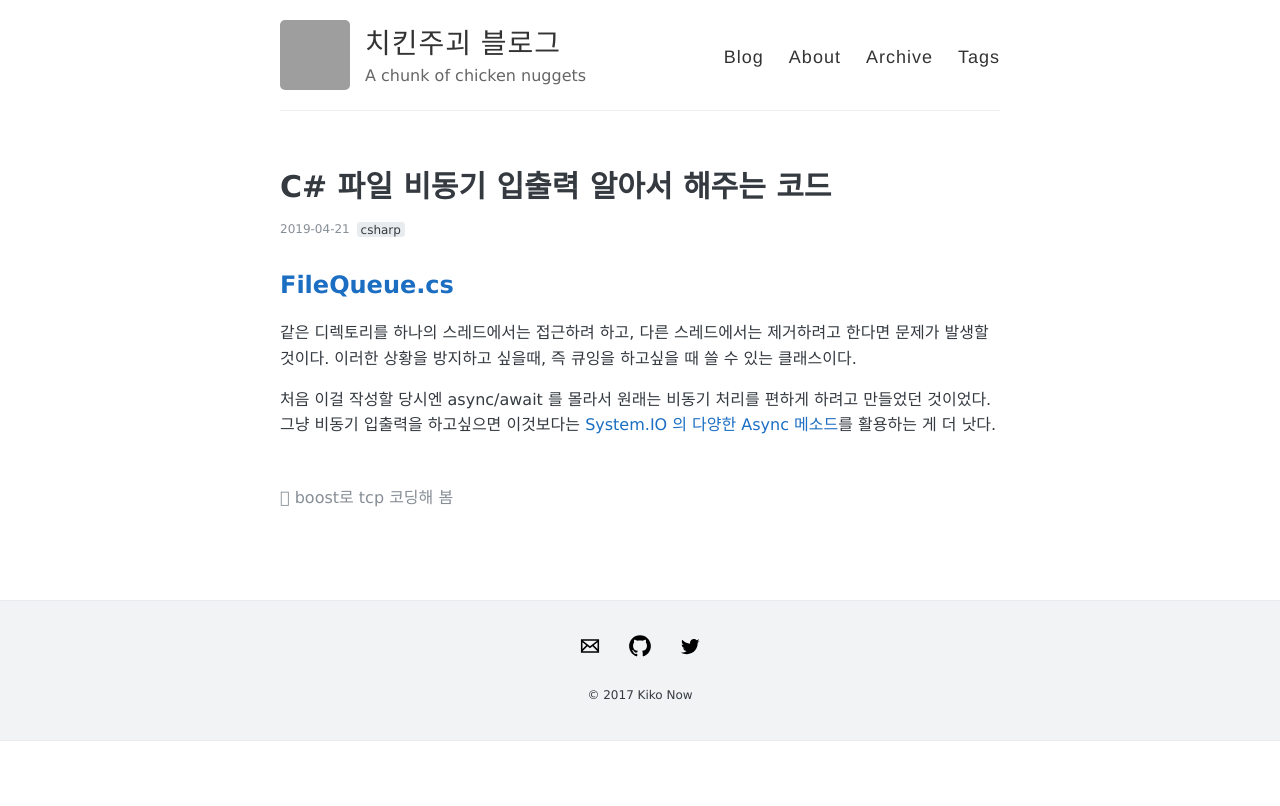
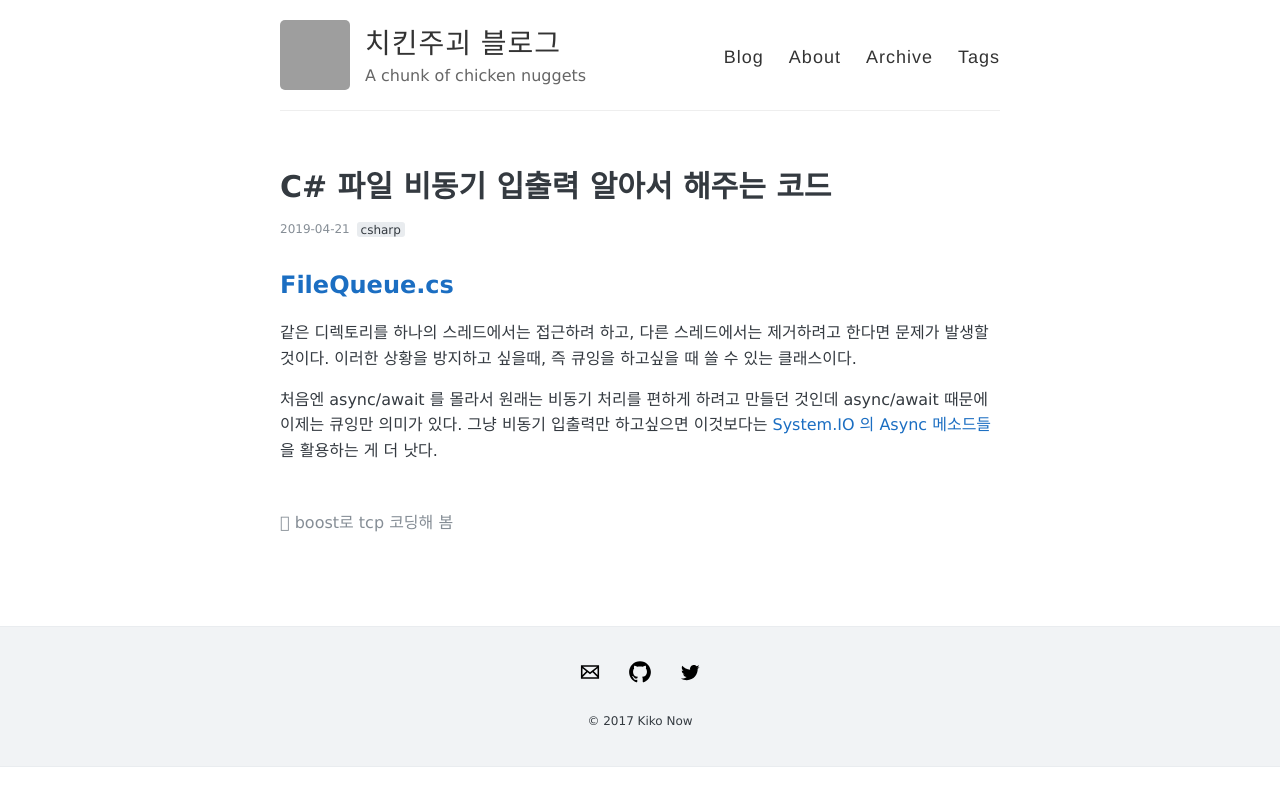
Before and after one commit to chickeningot/chickeningot.github.io, a Jekyll site: the page built from _posts/2019-04-21-filequeue.md, in a window 1280 px wide. Shown: the top 806 px of the page. Built offline with Jekyll 4.4.1, drawn with Linux system fonts in a browser that asks for light colours; comment, search, counter and statistics services are not loaded; grey boxes are pictures that could not be loaded.

Commit message:
update post

```diff
--- a/_posts/2019-04-21-filequeue.md
+++ b/_posts/2019-04-21-filequeue.md
@@ -9,4 +9,4 @@ tags:
 
 같은 디렉토리를 하나의 스레드에서는 접근하려 하고, 다른 스레드에서는 제거하려고 한다면 문제가 발생할 것이다. 이러한 상황을 방지하고 싶을때, 즉 큐잉을 하고싶을 때 쓸 수 있는 클래스이다.
 
-처음 이걸 작성할 당시엔 async/await 를 몰라서 원래는 비동기 처리를 편하게 하려고 만들었던 것이었다. 그냥 비동기 입출력을 하고싶으면 이것보다는 [System.IO 의 다양한 Async 메소드](https://docs.microsoft.com/en-us/dotnet/standard/io/asynchronous-file-i-o)를 활용하는 게 더 낫다.
+처음엔 async/await 를 몰라서 원래는 비동기 처리를 편하게 하려고 만들던 것인데 async/await 때문에 이제는 큐잉만 의미가 있다. 그냥 비동기 입출력만 하고싶으면 이것보다는 [System.IO 의 Async 메소드들](https://docs.microsoft.com/en-us/dotnet/standard/io/asynchronous-file-i-o)을 활용하는 게 더 낫다.
```
